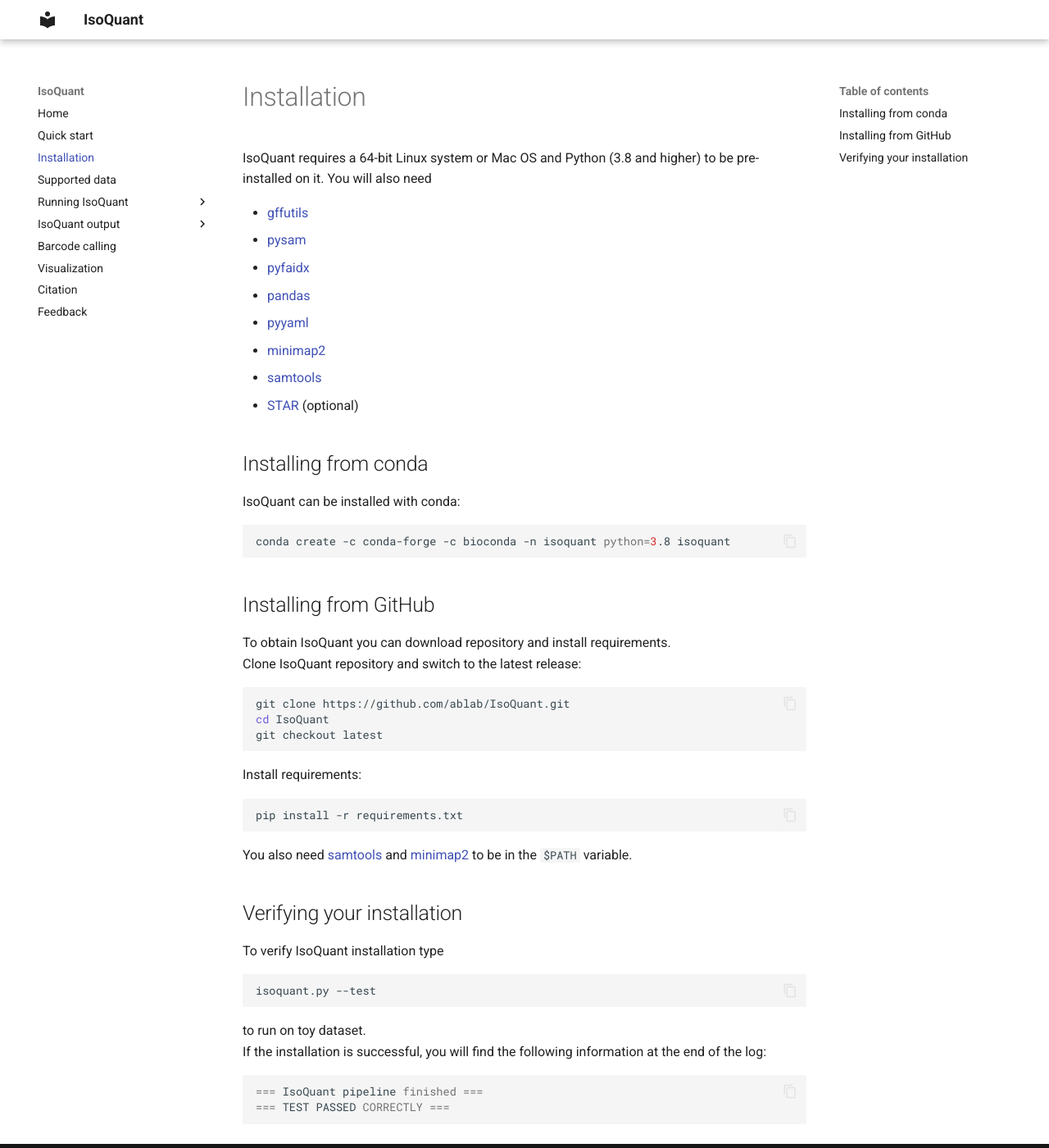
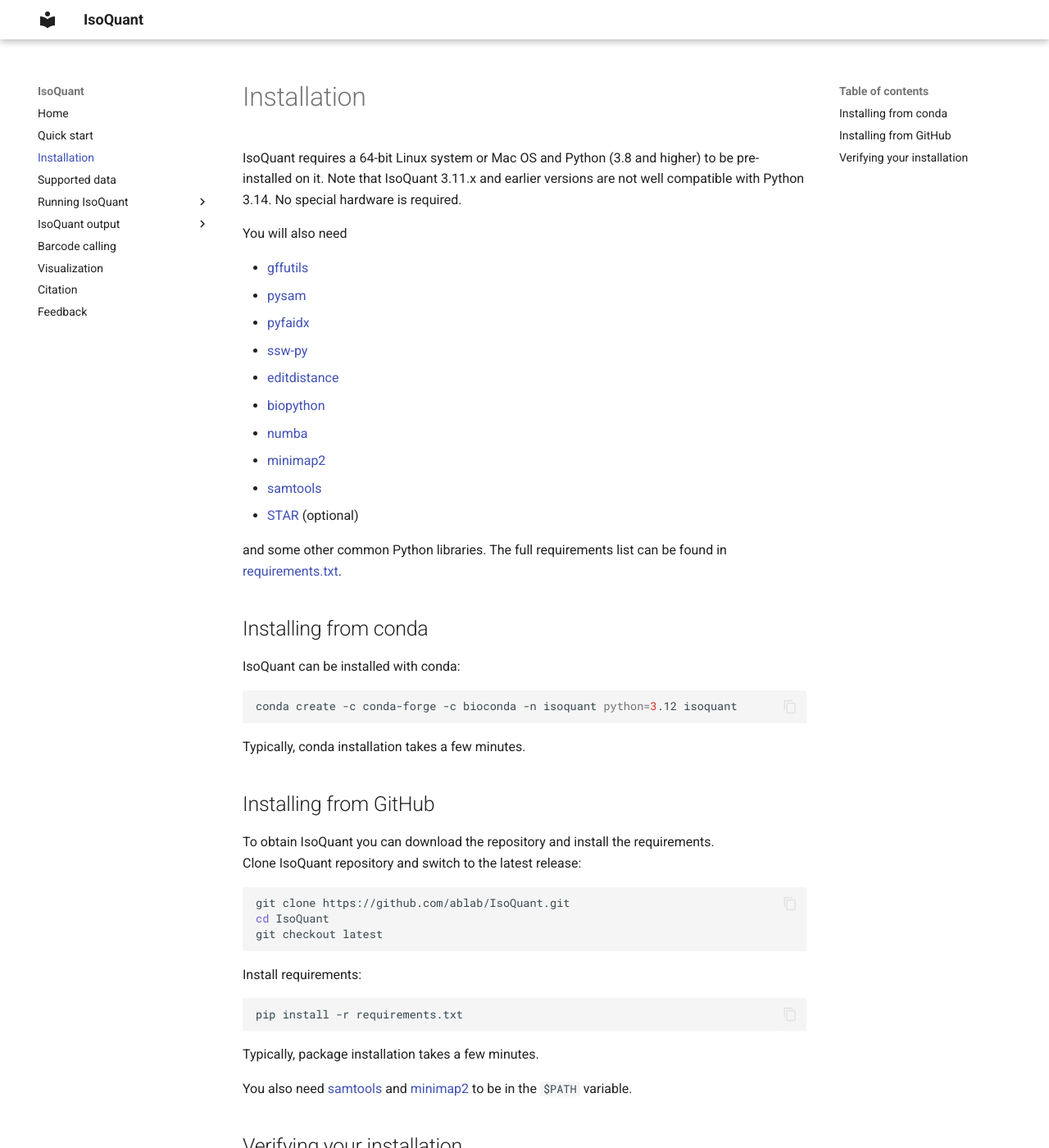
Before and after one commit to ablab/IsoQuant, an MkDocs documentation site: the page built from docs/installation.md, in a window 1280 px wide and 1400 px high. Shown: the whole window at 82% size. Built offline with MkDocs 1.6.1 and Material for MkDocs 9.7.7, drawn with Linux system fonts in a browser that asks for light colours; some of the changed text lies outside the part shown.

Commit message:
add required phrases and clean up installation docs

````diff
--- a/docs/installation.md
+++ b/docs/installation.md
@@ -1,25 +1,35 @@
 # Installation
 
 IsoQuant requires a 64-bit Linux system or Mac OS and Python (3.8 and higher) to be pre-installed on it.
+Note that IsoQuant 3.11.x and earlier versions are not well compatible with Python 3.14.
+No special hardware is required.
+
 You will also need
 
 -   [gffutils](https://pythonhosted.org/gffutils/installation.html)
 -   [pysam](https://pysam.readthedocs.io/en/latest/index.html)
 -   [pyfaidx](https://pypi.org/project/pyfaidx/)
--   [pandas](https://pandas.pydata.org/)
--   [pyyaml](https://pypi.org/project/PyYAML/)
+-   [ssw-py](https://pypi.org/project/ssw-py/)
+-   [editdistance](https://pypi.org/project/editdistance/)
+-   [biopython](https://biopython.org/)
+-   [numba](https://numba.pydata.org/)
 -   [minimap2](https://github.com/lh3/minimap2)
 -   [samtools](http://www.htslib.org/download/)
 -   [STAR](https://github.com/alexdobin/STAR) (optional)
 
+and some other common Python libraries.
+The full requirements list can be found in [requirements.txt](https://github.com/ablab/IsoQuant/blob/master/requirements.txt).
+
+
 ## Installing from conda
 IsoQuant can be installed with conda:
 ```bash
-conda create -c conda-forge -c bioconda -n isoquant python=3.8 isoquant
+conda create -c conda-forge -c bioconda -n isoquant python=3.12 isoquant
 ```
+Typically, conda installation takes a few minutes.
 
 ## Installing from GitHub
-To obtain IsoQuant you can download repository and install requirements.
+To obtain IsoQuant you can download the repository and install the requirements.
 Clone IsoQuant repository and switch to the latest release:
 ```bash
 git clone https://github.com/ablab/IsoQuant.git
@@ -30,15 +40,18 @@
 ```bash
 pip install -r requirements.txt
 ```
+Typically, package installation takes a few minutes.
 
 You also need [samtools](http://www.htslib.org/download/) and [minimap2](https://github.com/lh3/minimap2) to be in the `$PATH` variable.
 
 ## Verifying your installation
-To verify IsoQuant installation type
+To verify IsoQuant installation run
 ```bash
 isoquant.py --test
 ```
-to run on toy dataset.
+to run on toy dataset. This should typically take less than 1 minute.
+
+
 If the installation is successful, you will find the following information at the end of the log:
 ```bash
 === IsoQuant pipeline finished ===
````
Also changed, not shown: README.md (+4 -3 lines).
